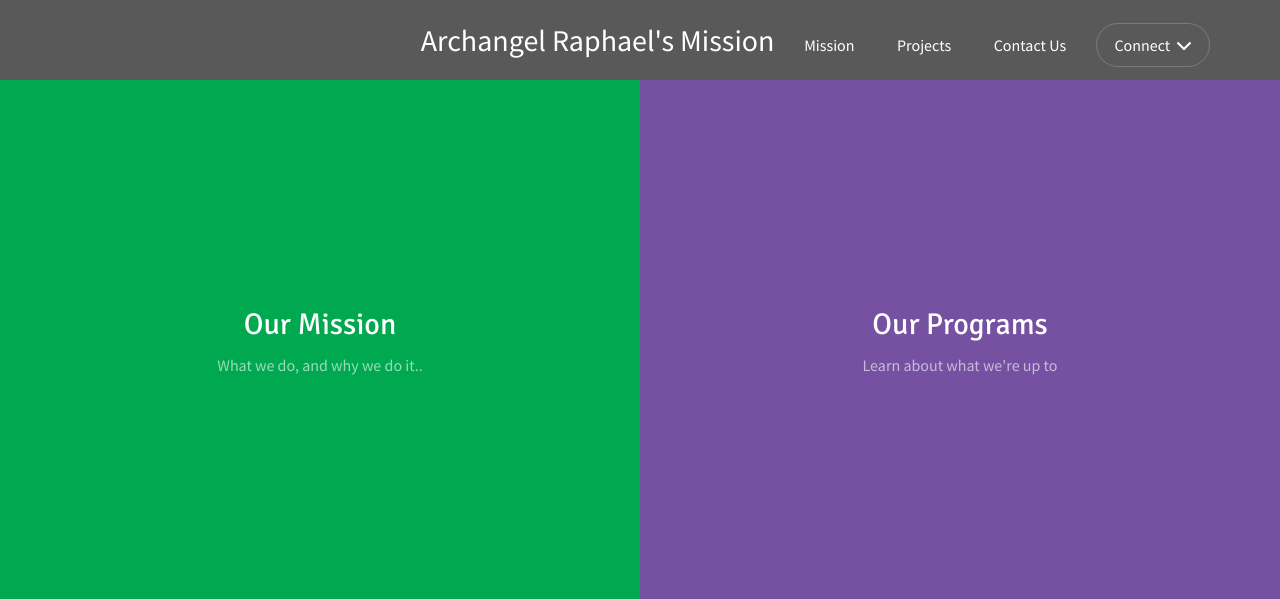
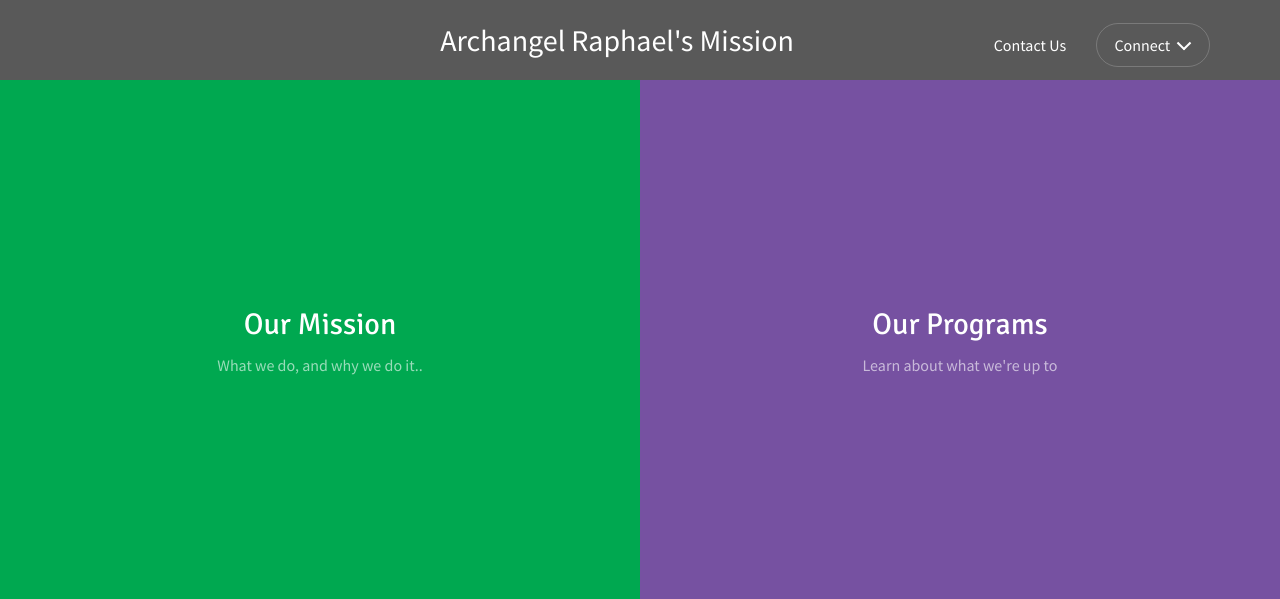
Before and after one commit to arm-open/arm-open.github.io, a Flask app: page / in a window 1280 px wide. Shown: the top 599 px of the page. Run offline with Flask 2, Linux system fonts and the light colour scheme; some web fonts are replaced.

Commit message:
menu item attemts, terrible hacks

```diff
--- a/templates/index.html
+++ b/templates/index.html
@@ -33,8 +33,11 @@
 
                 <ul class="cd-main-nav">
                     <li><h1 class="logo-type">Archangel Raphael's Mission</h1></li>
-                    <li><a href="item-1.html">Mission</a></li>
-                    <li><a href="item-2.html">Projects</a></li>
+                    <!-- TODO fix this terrible spacing hack -->
+                    <li><a href="item-1.html"></a></li>
+                    <li><a href="item-1.html"></a></li>
+                    <li><a href="item-1.html"></a></li>
+                    <li><a href="item-2.html"></a></li>
                     <!-- <li><a href="#0">Blog</a></li> -->
                     <li><a href="mailto:info@armnewbrunswick.org?Subject=How%20Can%20I%20Help?">Contact Us</a></li>
                     <li>
```
